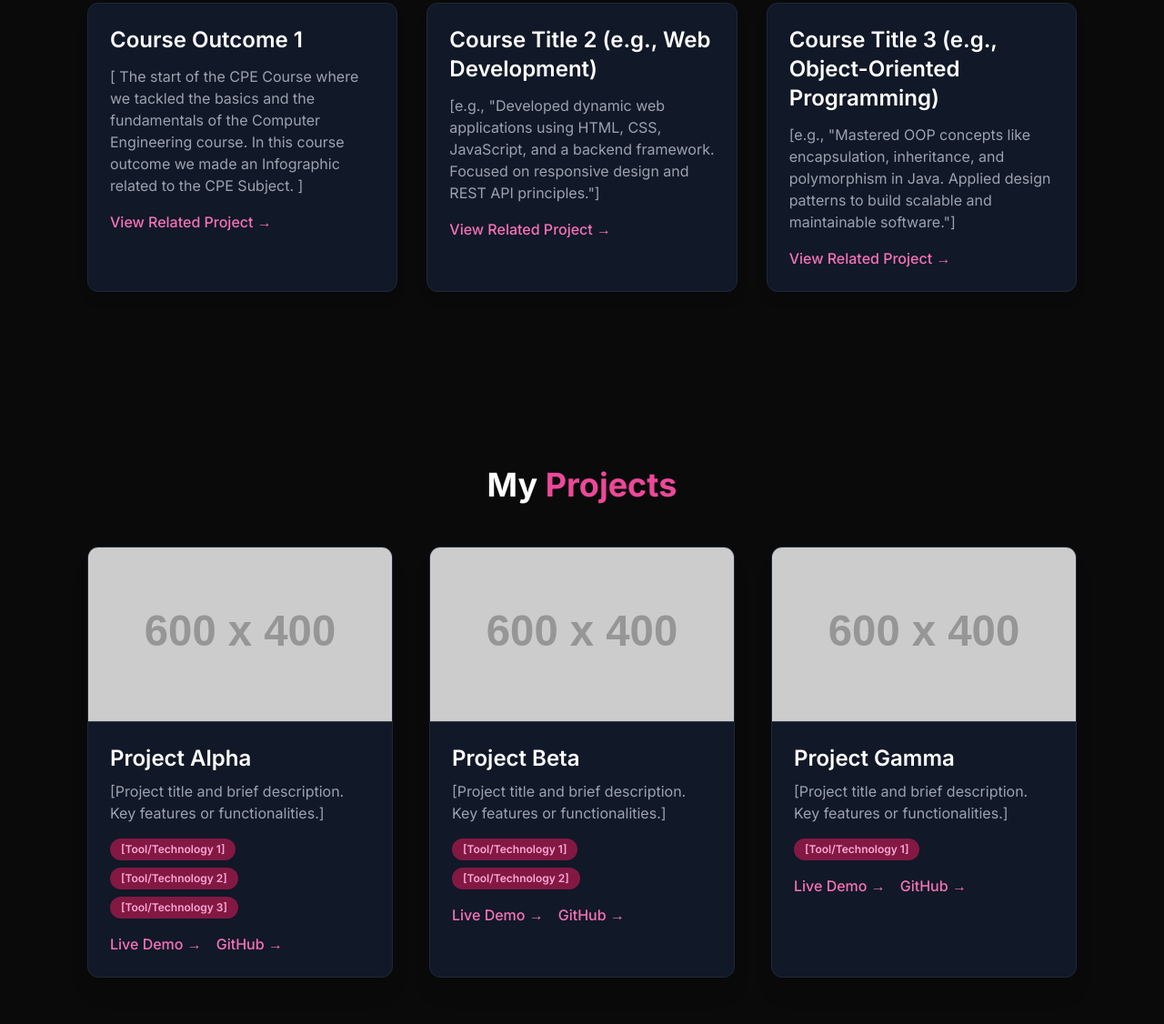
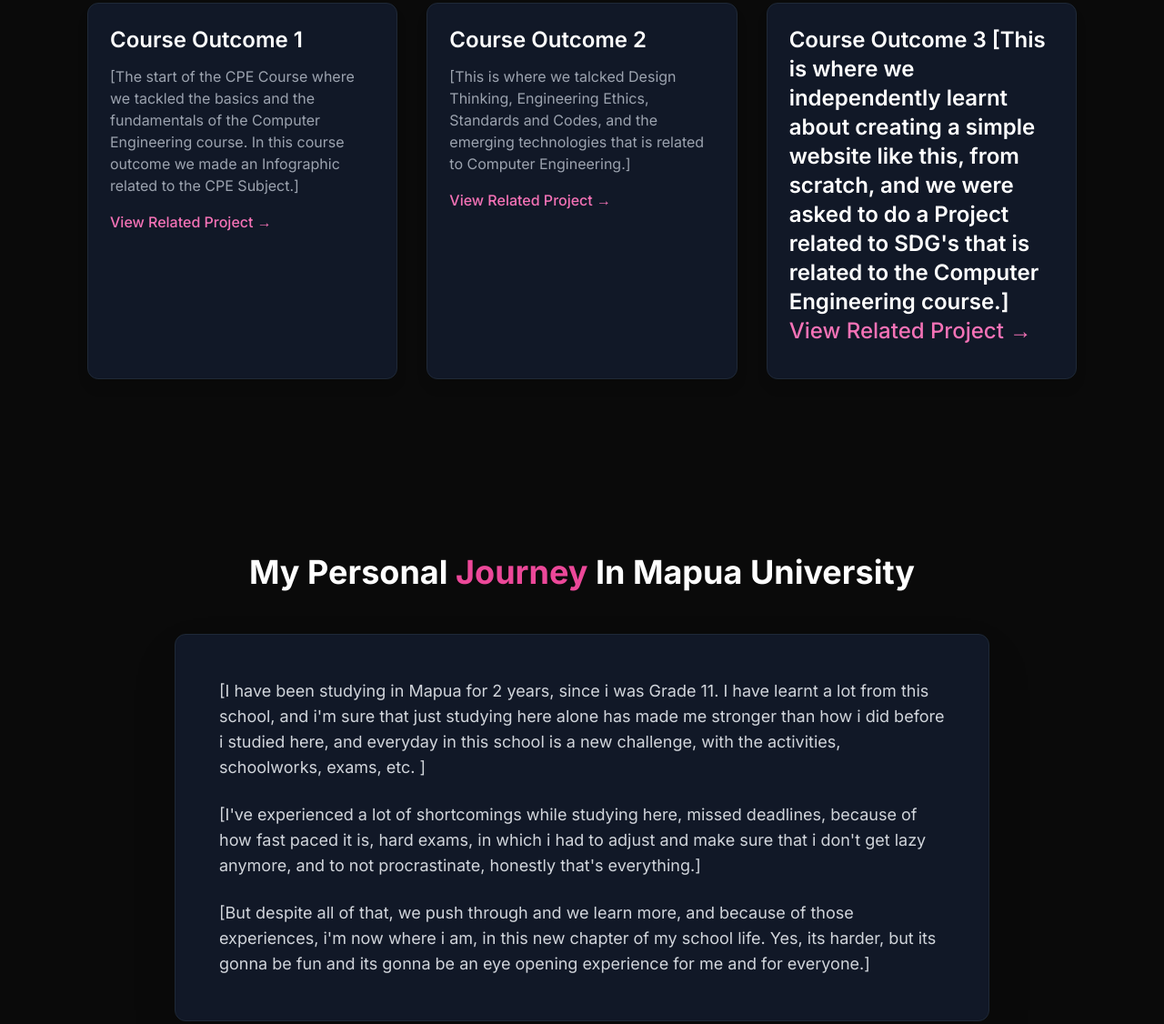
Before and after one commit to risshyssa/CPE-Portfolio, a plain HTML site: page index.html in a window 1280 px wide. Shown: the part 1696-2822 px from the top of the page at 91% size. Drawn offline with nearby package versions, Linux system fonts and the light colour scheme; placeholder pictures from the web are drawn by us.

Commit message:
big change

```diff
--- a/index.html
+++ b/index.html
@@ -129,115 +129,44 @@
                 <div class="bg-gray-900 p-6 rounded-xl shadow-lg border border-gray-800 hover:border-pink-500 card-hover-glow-course card-transition">
                     <h3 class="text-2xl font-semibold text-white mb-3">Course Outcome 1</h3>
                     <p class="text-gray-400 mb-4">
-                        [ The start of the CPE Course where we tackled the basics and the fundamentals of the Computer Engineering course. In this course outcome we made an Infographic related to the CPE Subject. ]
+                        [The start of the CPE Course where we tackled the basics and the fundamentals of the Computer Engineering course. In this course outcome we made an Infographic related to the CPE Subject.]
                     </p>
-                    <a href="project-detail.html" class="text-pink-400 hover:text-pink-300 font-medium transition-colors">View Related Project &rarr;</a>
+                    <a href="https://www.canva.com/design/DAGy-8QHNHE/mb9VSZkcpDVOqi_kaAnbvA/edit?utm_content=DAGy-8QHNHE&utm_campaign=designshare&utm_medium=link2&utm_source=sharebutton" class="text-pink-400 hover:text-pink-300 font-medium transition-colors">View Related Project &rarr;</a>
                 </div>
 
                 <div class="bg-gray-900 p-6 rounded-xl shadow-lg border border-gray-800 hover:border-pink-500 card-hover-glow-course card-transition">
-                    <h3 class="text-2xl font-semibold text-white mb-3">Course Title 2 (e.g., Web Development)</h3>
+                    <h3 class="text-2xl font-semibold text-white mb-3">Course Outcome 2</h3>
                     <p class="text-gray-400 mb-4">
-                        [e.g., "Developed dynamic web applications using HTML, CSS, JavaScript, and a backend framework. Focused on responsive design and REST API principles."]
+                        [This is where we talcked Design Thinking, Engineering Ethics, Standards and Codes, and the emerging technologies that is related to Computer Engineering.]
                     </p>
-                    <a href="#" class="text-pink-400 hover:text-pink-300 font-medium transition-colors">View Related Project &rarr;</a>
+                    <a href="https://youtu.be/Z4ZG8S-ZYo4" class="text-pink-400 hover:text-pink-300 font-medium transition-colors">View Related Project &rarr;</a>
                 </div>
 
                 <div class="bg-gray-900 p-6 rounded-xl shadow-lg border border-gray-800 hover:border-pink-500 card-hover-glow-course card-transition">
-                    <h3 class="text-2xl font-semibold text-white mb-3">Course Title 3 (e.g., Object-Oriented Programming)</h3>
-                    <p class="text-gray-400 mb-4">
-                        [e.g., "Mastered OOP concepts like encapsulation, inheritance, and polymorphism in Java. Applied design patterns to build scalable and maintainable software."]
+                    <h3 class="text-2xl font-semibold text-white mb-3">Course Outcome 3
+                        [This is where we independently learnt about creating a simple website like this, from scratch, and we were asked to do a Project related to SDG's that is related to the Computer Engineering course.]
                     </p>
-                    <a href="#" class="text-pink-400 hover:text-pink-300 font-medium transition-colors">View Related Project &rarr;</a>
+                    <a href="https://drive.google.com/file/d/1wkxpTbAledCRjO3iwDIliwLhVPwtrccC/view?usp=sharing" class="text-pink-400 hover:text-pink-300 font-medium transition-colors">View Related Project &rarr;</a>
                 </div>
 
             </div>
         </section>
 
-        <section id="projects" class="py-24 fade-in-section">
-            <h2 class="text-3xl sm:text-4xl font-bold text-center text-white mb-12">
-                My <span class="text-pink-500">Projects</span>
-            </h2>
-            <div class="grid grid-cols-1 md:grid-cols-2 lg:grid-cols-3 gap-10">
 
-                <div class="bg-gray-900 rounded-xl shadow-xl overflow-hidden transform hover:scale-105 transition-all duration-300 border border-gray-800 hover:border-pink-500 card-hover-glow-project">
-                    <img src="https://placehold.co/600x400/111827/ec4899?text=Project+Alpha"
-                         alt="Screenshot or demo of Project Alpha"
-                         class="w-full h-48 object-cover border-b border-gray-700"
-                         onerror="this.src='https://placehold.co/600x400/111827/ec4899?text=Project+Alpha'; this.onerror=null;">
-                    <div class="p-6">
-                        <h3 class="text-2xl font-semibold text-white mb-2">Project Alpha</h3>
-                        <p class="text-gray-400 mb-4">
-                            [Project title and brief description. Key features or functionalities.]
-                        </p>
-                        <div class="flex flex-wrap gap-2 mb-4">
-                            <span class="bg-pink-900 text-pink-300 text-xs font-semibold px-3 py-1 rounded-full">[Tool/Technology 1]</span>
-                            <span class="bg-pink-900 text-pink-300 text-xs font-semibold px-3 py-1 rounded-full">[Tool/Technology 2]</span>
-                            <span class="bg-pink-900 text-pink-300 text-xs font-semibold px-3 py-1 rounded-full">[Tool/Technology 3]</span>
-                        </div>
-                        <div class="flex gap-4">
-                            <a href="#" class="text-pink-400 hover:text-pink-300 font-medium transition-colors">Live Demo &rarr;</a>
-                            <a href="#" class="text-pink-400 hover:text-pink-300 font-medium transition-colors">GitHub &rarr;</a>
-                        </div>
-                    </div>
-                </div>
-
-                <div class="bg-gray-900 rounded-xl shadow-xl overflow-hidden transform hover:scale-105 transition-all duration-300 border border-gray-800 hover:border-pink-500 card-hover-glow-project">
-                    <img src="https://placehold.co/600x400/111827/ec4899?text=Project+Beta"
-                         alt="Screenshot or demo of Project Beta"
-                         class="w-full h-48 object-cover border-b border-gray-700"
-                         onerror="this.src='https://placehold.co/600x400/111827/ec4899?text=Project+Beta'; this.onerror=null;">
-                    <div class="p-6">
-                        <h3 class="text-2xl font-semibold text-white mb-2">Project Beta</h3>
-                        <p class="text-gray-400 mb-4">
-                            [Project title and brief description. Key features or functionalities.]
-                        </p>
-                        <div class="flex flex-wrap gap-2 mb-4">
-                            <span class="bg-pink-900 text-pink-300 text-xs font-semibold px-3 py-1 rounded-full">[Tool/Technology 1]</span>
-                            <span class="bg-pink-900 text-pink-300 text-xs font-semibold px-3 py-1 rounded-full">[Tool/Technology 2]</span>
-                        </div>
-                        <div class="flex gap-4">
-                            <a href="#" class="text-pink-400 hover:text-pink-300 font-medium transition-colors">Live Demo &rarr;</a>
-                            <a href="#" class="text-pink-400 hover:text-pink-300 font-medium transition-colors">GitHub &rarr;</a>
-                        </div>
-                    </div>
-                </div>
-
-                <div class="bg-gray-900 rounded-xl shadow-xl overflow-hidden transform hover:scale-105 transition-all duration-300 border border-gray-800 hover:border-pink-500 card-hover-glow-project">
-                    <img src="https://placehold.co/600x400/111827/ec4899?text=Project+Gamma"
-                         alt="Screenshot or demo of Project Gamma"
-                         class="w-full h-48 object-cover border-b border-gray-700"
-                         onerror="this.src='https://placehold.co/600x400/111827/ec4899?text=Project+Gamma'; this.onerror=null;">
-                    <div class="p-6">
-                        <h3 class="text-2xl font-semibold text-white mb-2">Project Gamma</h3>
-                        <p class="text-gray-400 mb-4">
-                            [Project title and brief description. Key features or functionalities.]
-                        </p>
-                        <div class="flex flex-wrap gap-2 mb-4">
-                            <span class="bg-pink-900 text-pink-300 text-xs font-semibold px-3 py-1 rounded-full">[Tool/Technology 1]</span>
-                        </div>
-                        <div class="flex gap-4">
-                            <a href="#" class="text-pink-400 hover:text-pink-300 font-medium transition-colors">Live Demo &rarr;</a>
-                            <a href="#" class="text-pink-400 hover:text-pink-300 font-medium transition-colors">GitHub &rarr;</a>
-                        </div>
-                    </div>
-                </div>
-
-            </div>
-        </section>
 
         <section id="journey" class="py-24 fade-in-section">
             <h2 class="text-3xl sm:text-4xl font-bold text-center text-white mb-12">
-                My Personal <span class="text-pink-500">Journey</span>
+                My Personal <span class="text-pink-500">Journey</span> In Mapua University
             </h2>
             <div class="max-w-4xl mx-auto bg-gray-900 rounded-xl shadow-2xl p-8 md:p-12 border border-gray-800 box-hover-glow card-transition">
                 <p class="text-lg text-gray-300 mb-6">
-                    [Share your experiences as a student at Mapúa University. What has your journey been like? This can be a narrative or vlog-style text.]
+                    [I have been studying in Mapua for 2 years, since i was Grade 11. I have learnt a lot from this school, and i'm sure that just studying here alone has made me stronger than how i did before i studied here, and everyday in this school is a new challenge, with the activities, schoolworks, exams, etc. ]
                 </p>
                 <p class="text-lg text-gray-300 mb-6">
-                    [Discuss challenges you've faced and how you've overcome them. This shows resilience and problem-solving skills, which are highly valued.]
+                    [I've experienced a lot of shortcomings while studying here, missed deadlines, because of how fast paced it is, hard exams, in which i had to adjust and make sure that i don't get lazy anymore, and to not procrastinate, honestly that's everything.]
                 </p>
                 <p class="text-lg text-gray-300">
-                    [Reflect on how the program has shaped your technical and personal growth. What have you learned about yourself during this time?]
+                    [But despite all of that, we push through and we learn more, and because of those experiences, i'm now where i am, in this new chapter of my school life. Yes, its harder, but its gonna be fun and its gonna be an eye opening experience for me and for everyone.]
                 </p>
             </div>
         </section>
@@ -248,12 +177,11 @@
             </h2>
             <div class="max-w-4xl mx-auto">
                 <div class="flex flex-wrap justify-center gap-4">
-                    <span class="bg-gray-800 text-gray-300 text-base font-medium px-5 py-3 rounded-lg shadow-md hover:bg-pink-900 hover:text-pink-300 transition-colors">JavaScript (ES6+)</span>
-                    <span class="bg-gray-800 text-gray-300 text-base font-medium px-5 py-3 rounded-lg shadow-md hover:bg-pink-900 hover:text-pink-300 transition-colors">React</span>
-                    <span class="bg-gray-800 text-gray-300 text-base font-medium px-5 py-3 rounded-lg shadow-md hover:bg-pink-900 hover:text-pink-300 transition-colors">Node.js</span>
+                    <span class="bg-gray-800 text-gray-300 text-base font-medium px-5 py-3 rounded-lg shadow-md hover:bg-pink-900 hover:text-pink-300 transition-colors">Ethical Hacking</span>
+                    <span class="bg-gray-800 text-gray-300 text-base font-medium px-5 py-3 rounded-lg shadow-md hover:bg-pink-900 hover:text-pink-300 transition-colors">Linux Expertise</span>
                     <span class="bg-gray-800 text-gray-300 text-base font-medium px-5 py-3 rounded-lg shadow-md hover:bg-pink-900 hover:text-pink-300 transition-colors">Python</span>
-                    <span class="bg-gray-800 text-gray-300 text-base font-medium px-5 py-3 rounded-lg shadow-md hover:bg-pink-900 hover:text-pink-300 transition-colors">Java</span>
-                    <span class="bg-gray-800 text-gray-300 text-base font-medium px-5 py-3 rounded-lg shadow-md hover:bg-pink-900 hover:text-pink-300 transition-colors">PostgreSQL</span>
+                    <span class="bg-gray-800 text-gray-300 text-base font-medium px-5 py-3 rounded-lg shadow-md hover:bg-pink-900 hover:text-pink-300 transition-colors">Computer Hardware</span>
+                    <span class="bg-gray-800 text-gray-300 text-base font-medium px-5 py-3 rounded-lg shadow-md hover:bg-pink-900 hover:text-pink-300 transition-colors">Troubleshooting</span>
                     <span class="bg-gray-800 text-gray-300 text-base font-medium px-5 py-3 rounded-lg shadow-md hover:bg-pink-900 hover:text-pink-300 transition-colors">HTML5 & CSS3</span>
                     <span class="bg-gray-800 text-gray-300 text-base font-medium px-5 py-3 rounded-lg shadow-md hover:bg-pink-900 hover:text-pink-300 transition-colors">Tailwind CSS</span>
                     <span class="bg-gray-800 text-gray-300 text-base font-medium px-5 py-3 rounded-lg shadow-md hover:bg-pink-900 hover:text-pink-300 transition-colors">Git & GitHub</span>
@@ -270,13 +198,10 @@
             </p>
             <div class="text-center">
                 <a href="mailto:your.email@example.com" class="inline-block bg-pink-500 text-white font-medium text-lg px-8 py-4 rounded-lg shadow-lg hover:bg-pink-600 transition-colors transform hover:-translate-y-1">
-                    Say Hello (your.email@example.com)
+                    lprecina@mymail.mapua.edu.ph
                 </a>
                 <div class="flex justify-center gap-6 mt-10">
-                    <a href="https://linkedin.com/in/your-username" target="_blank" rel="noopener noreferrer" class="text-gray-500 hover:text-pink-400 transition-colors transform hover:scale-110" aria-label="LinkedIn Profile">
-                        <svg class="w-8 h-8" fill="currentColor" viewBox="0 0 24 24" aria-hidden="true"><path d="M19 0h-14c-2.761 0-5 2.239-5 5v14c0 2.761 2.239 5 5 5h14c2.762 0 5-2.239 5-5v-14c0-2.761-2.238-5-5-5zm-11 19h-3v-11h3v11zm-1.5-12.268c-.966 0-1.75-.79-1.75-1.764s.784-1.764 1.75-1.764 1.75.79 1.75 1.764-.783 1.764-1.75 1.764zm13.5 12.268h-3v-5.604c0-3.368-4-3.113-4 0v5.604h-3v-11h3v1.765c1.396-2.586 7-2.777 7 2.476v6.759z"/></svg>
-* </a>
-                    <a href="https://github.com/your-username" target="_blank" rel="noopener noreferrer" class="text-gray-500 hover:text-pink-400 transition-colors transform hover:scale-110" aria-label="GitHub Profile">
+                    <a href="https://github.com/risshyssa" target="_blank" rel="noopener noreferrer" class="text-gray-500 hover:text-pink-400 transition-colors transform hover:scale-110" aria-label="GitHub Profile">
                         <svg class="w-8 h-8" fill="currentColor" viewBox="0 0 24 24" aria-hidden="true"><path d="M12 0c-6.626 0-12 5.373-12 12 0 5.302 3.438 9.8 8.207 11.387.599.111.793-.261.793-.577v-2.234c-3.338.726-4.033-1.416-4.033-1.416-.546-1.387-1.333-1.756-1.333-1.756-1.089-.745.083-.729.083-.729 1.205.084 1.839 1.237 1.839 1.237 1.07 1.834 2.807 1.304 3.492.997.107-.775.418-1.305.762-1.604-2.665-.305-5.467-1.334-5.467-5.931 0-1.311.469-2.381 1.236-3.221-.124-.303-.535-1.524.117-3.176 0 0 1.008-.322 3.301 1.23.957-.266 1.983-.399 3.003-.404 1.02.005 2.047.138 3.006.404 2.291-1.552 3.297-1.23 3.297-1.23.653 1.653.242 2.874.118 3.176.77.84 1.235 1.91 1.235 3.221 0 4.609-2.807 5.624-5.479 5.921.43.372.823 1.102.823 2.222v3.293c0 .319.192.694.801.576 4.765-1.589 8.199-6.086 8.199-11.386 0-6.627-5.373-12-12-12z"/></svg>
                     </a>
                 </div>
```
